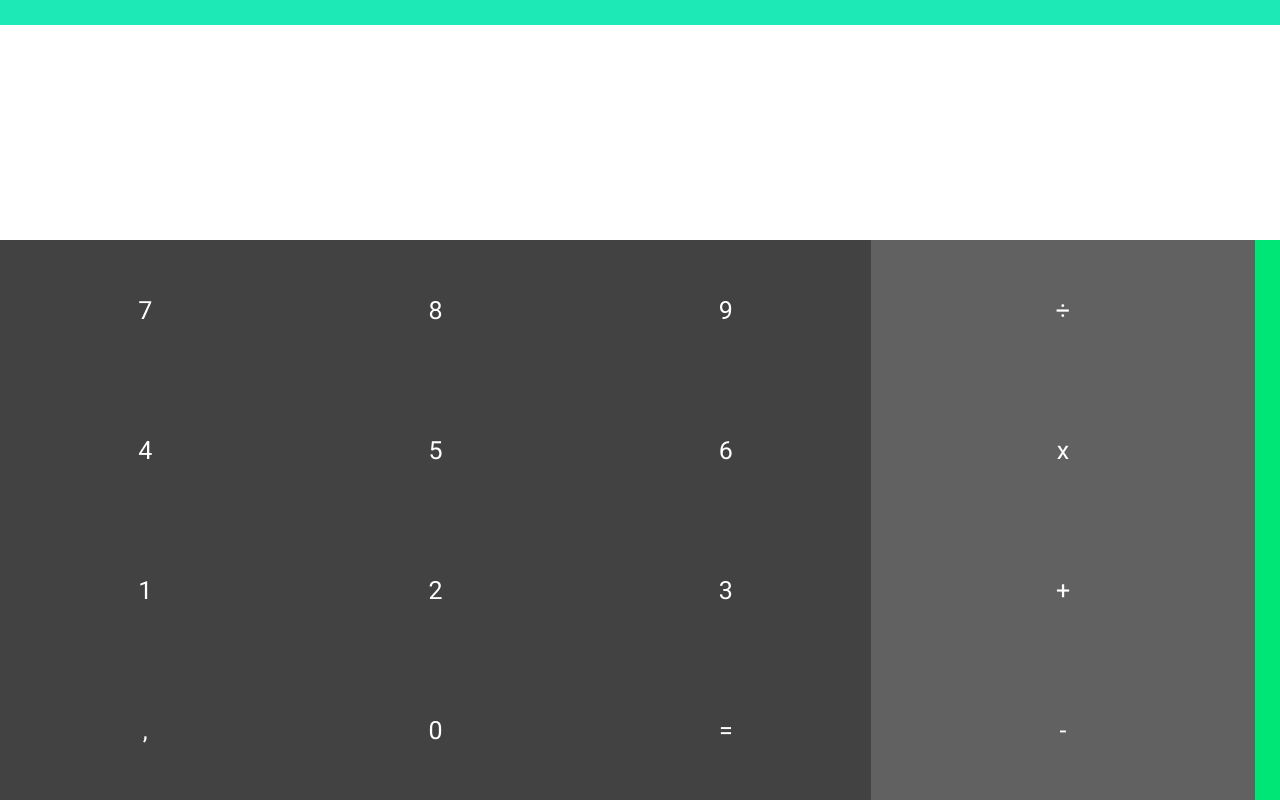
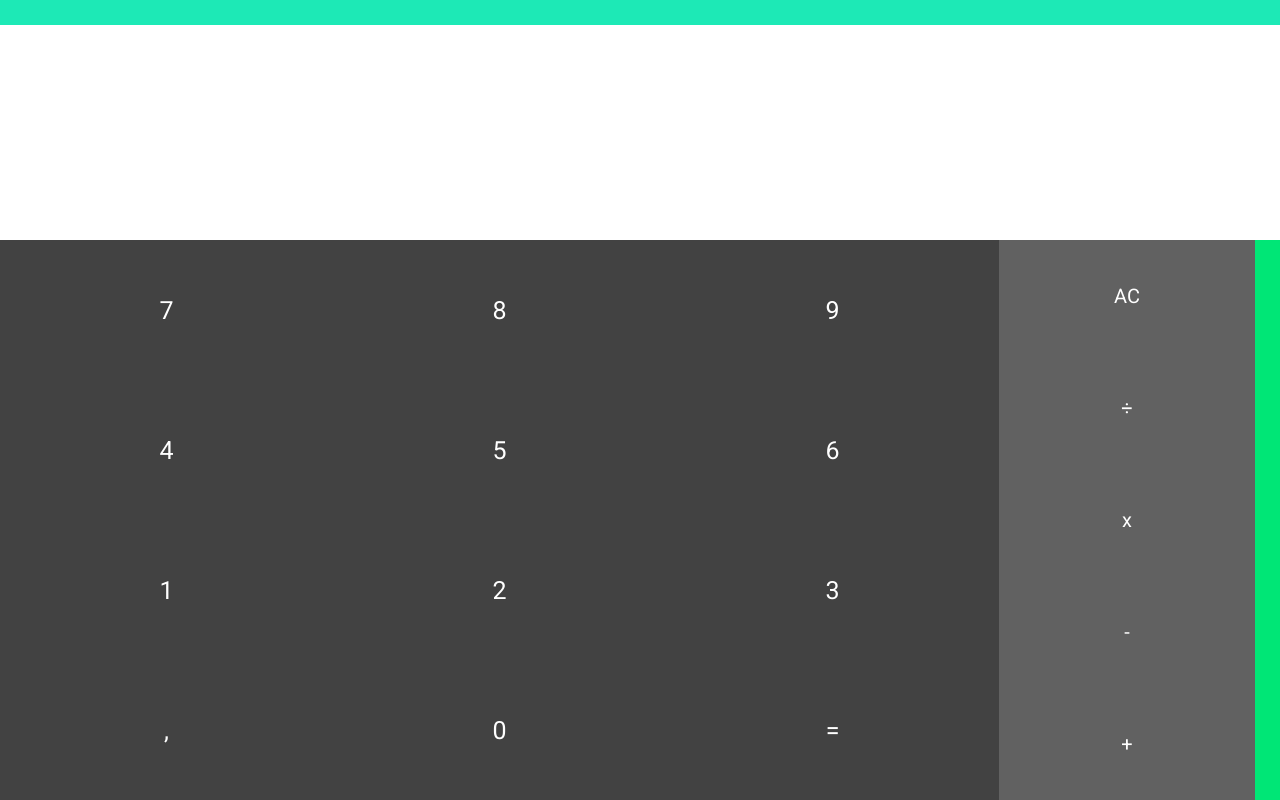
Before and after one commit to schoettker/Javascript-Calculator, a plain HTML site: page index.html in a window 1280 px wide. Drawn offline with Linux system fonts and the light colour scheme.

Commit message:
add AC button and switch positions of subtract and add buttons; add styling for AC button; make the operands div narrower

```diff
--- a/index.html
+++ b/index.html
@@ -33,10 +33,13 @@
         </div>
         <div id='operands'>
 
+          <div>
+            AC
+          </div>
           <div data-operation='/'>÷</div>
           <div data-operation='*'>x</div>
+          <div data-operation='-'>-</div>
           <div data-operation='+'>+</div>
-          <div data-operation='-'>-</div>
 
         </div>
       </div>
--- a/styles.css
+++ b/styles.css
@@ -35,7 +35,7 @@ html, body {
   background: #616161;
   border-right: 1em #00e676 solid;
   /* border-right: 1em #97FFA0 solid; */
-  width: 30%;
+  width: 20%;
 }
 #numblock div,
 #operands div {
@@ -43,7 +43,6 @@ html, body {
   display: flex;
   justify-content: center;
   align-items: center;
-  height: 25%;
   cursor: pointer;
   /* border-radius: 10px; */
   transition: .4s;
@@ -51,9 +50,12 @@ html, body {
 }
 #numblock div {
   width: 33%;
+  height: 25%;
 }
 #operands div {
   width: 100%;
+  height: 20%;
+  font-size: .8em;
 }
 #numblock div:hover,
 #operands div:hover {
@@ -72,3 +74,12 @@ html, body {
   color: #616161;
   font-size: 1.5em;
 }
+/* #clear { */
+/*   /1* float: right; *1/ */
+/*   font-weight: 100; */
+/*   background: #ff1744; */
+/*   width: 1em; */
+/*   color: white; */
+/*   font-size: 14px; */
+/*   height: 100%; */
+/* } */
```
